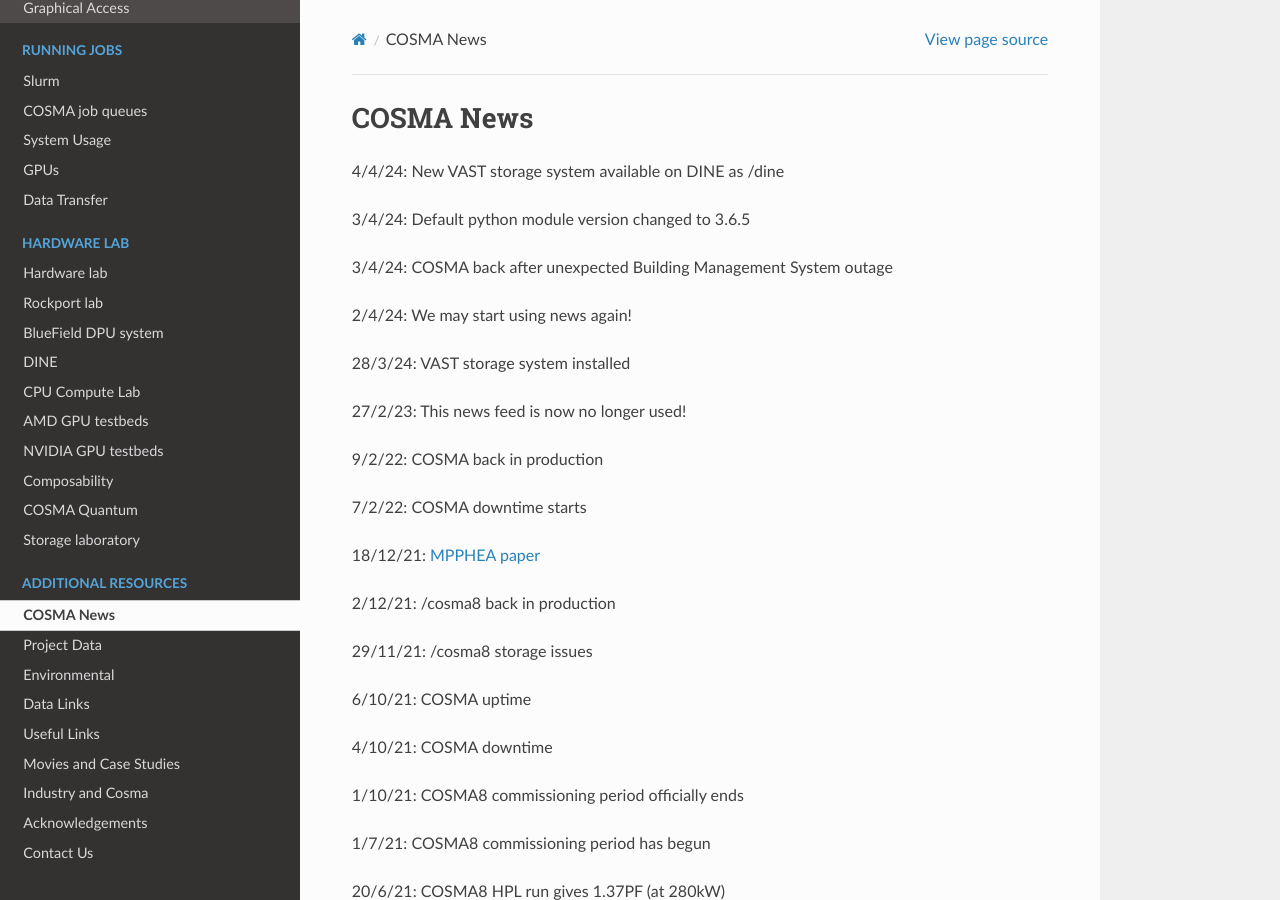
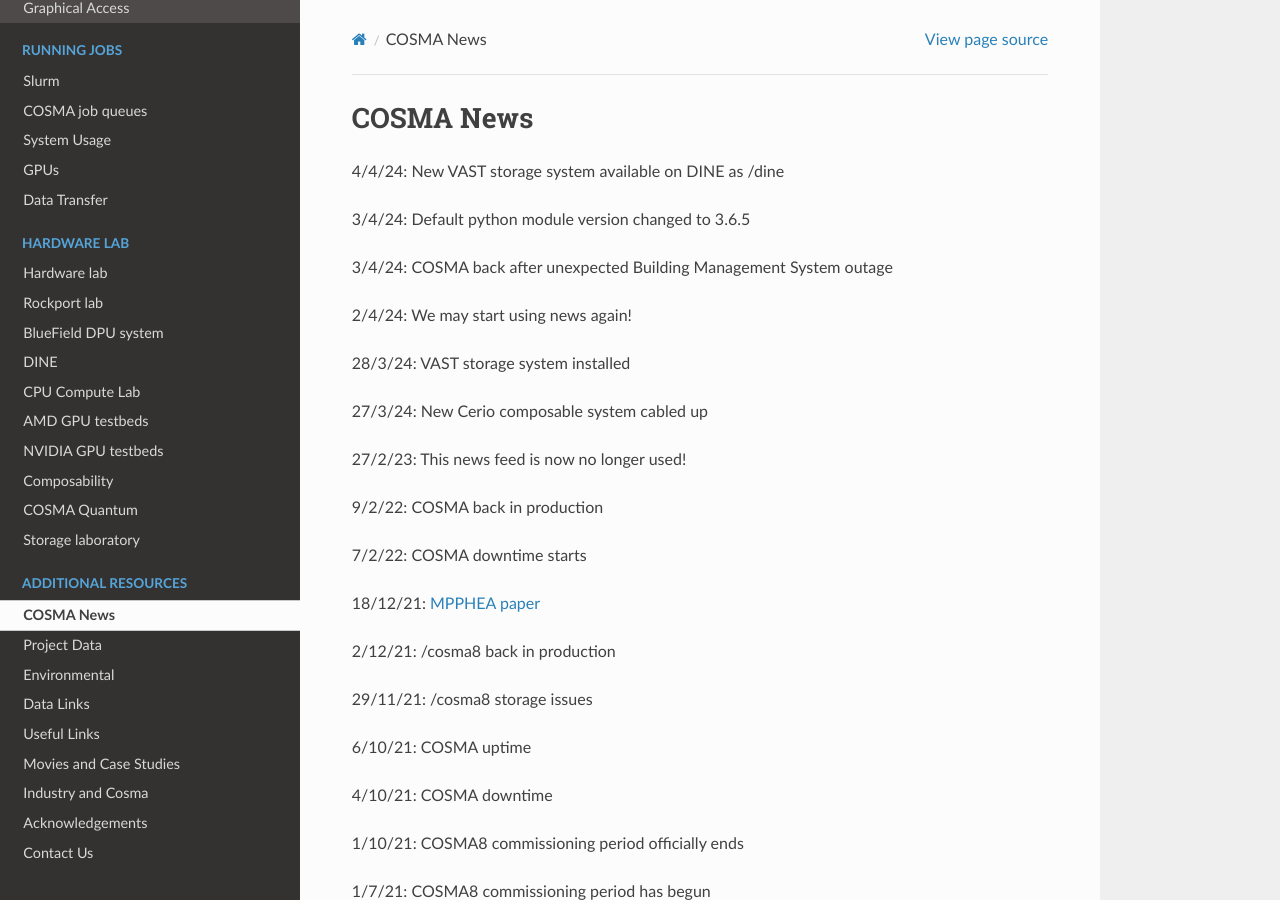
Before and after one commit to agb32/cosmadoc, a Sphinx documentation site: the page built from docs/source/news.md, in a window 1280 px wide and 900 px high. Built offline with Sphinx 7.4.7 and the Read the Docs theme 2.0.0, drawn with Linux system fonts in a browser that asks for light colours.

Commit message:
news-updated

```diff
--- a/docs/source/news.md
+++ b/docs/source/news.md
@@ -9,6 +9,8 @@
 2/4/24: We may start using news again!
 
 28/3/24: VAST storage system installed
+
+27/3/24: New Cerio composable system cabled up
 
 27/2/23: This news feed is now no longer used!
 
```
